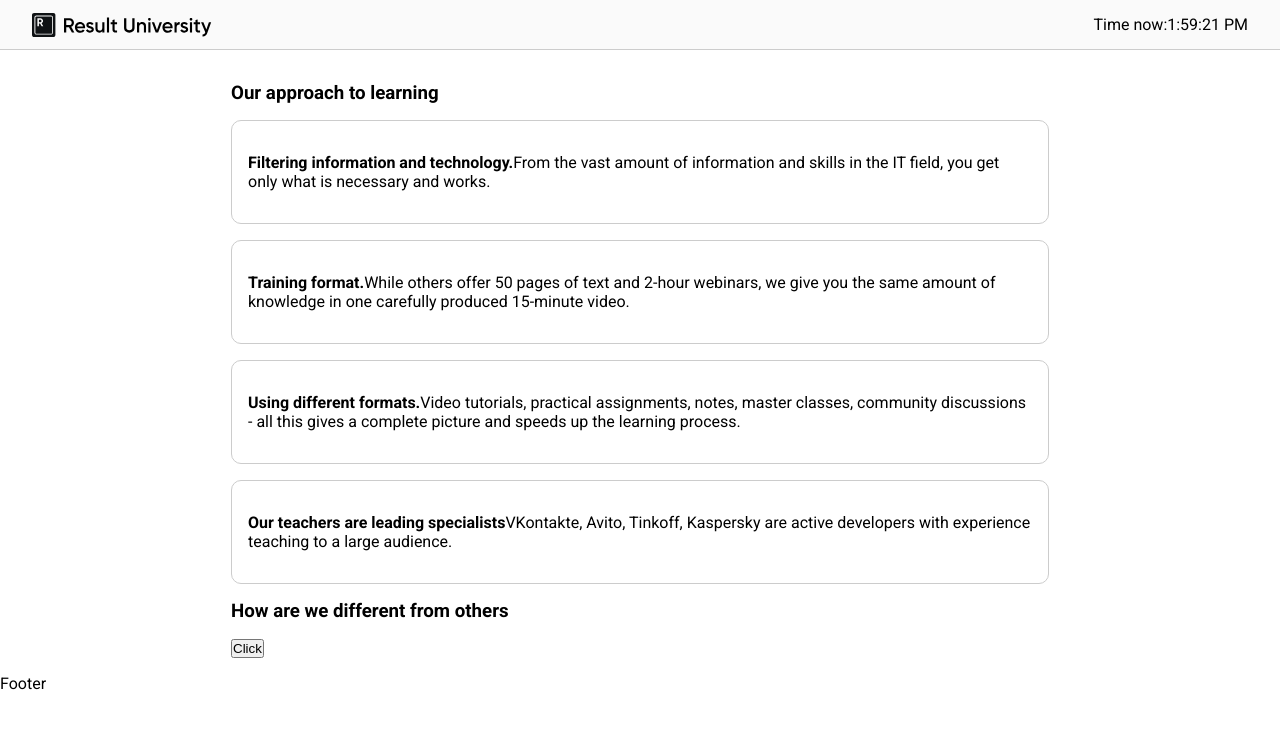
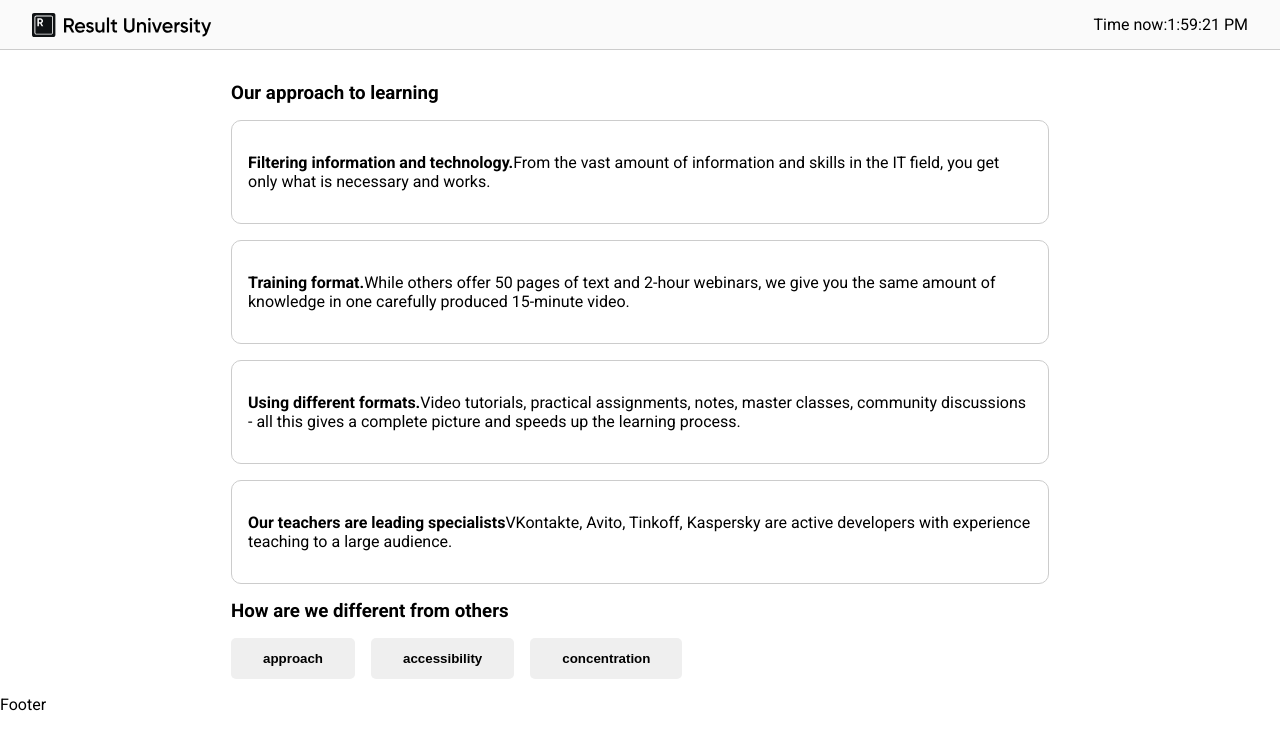
Before and after one commit to Ins44ne/React, a React (Vite) app in the folder vite-react/: page / in a window 1280 px wide. Shown: the top 750 px of the page. Built offline with nearby package versions, Linux system fonts and the light colour scheme.

Commit message:
feat: move button component to it's own folder & add styles

```diff
--- a/vite-react/src/App.jsx
+++ b/vite-react/src/App.jsx
@@ -1,7 +1,7 @@
 import Header from "./components/Header"
 import Footer from "./components/Footer"
 import WayToTeach from "./components/WayToTeach"
-import Button from "./components/Button"
+import Button from "./components/Button/Button"
 import {ways} from "./data"
 
 function App() {
@@ -20,7 +20,9 @@
         </section>
         <section>
             <h3>How are we different from others</h3>
-            <Button/>
+            <Button>approach</Button>
+            <Button>accessibility</Button>
+            <Button>concentration</Button>
         </section>
       </main>
     <Footer/>
--- a/vite-react/src/components/Button.jsx
+++ /dev/null
@@ -1,5 +0,0 @@
-export default function Button() {
-    return (
-        <button>Click</button>
-    )
-}
--- /dev/null
+++ b/vite-react/src/components/Button/Button.css
@@ -0,0 +1,18 @@
+.button {
+  padding: 0.8rem 2rem;
+  border: none;
+  border-radius: 5px;
+  cursor: pointer;
+  transition: all 0.3s;
+  font-weight: bold;
+  margin-right: 1rem;
+}
+
+.button:hover {
+  opacity: 0.8;
+}
+
+.button:active {
+  background: #3e6ae1;
+  color: #fff;
+}
--- /dev/null
+++ b/vite-react/src/components/Button/Button.jsx
@@ -0,0 +1,6 @@
+import './Button.css'
+export default function Button({children}) {
+    return (
+        <button className='button'>{children}</button>
+    )
+}
```
